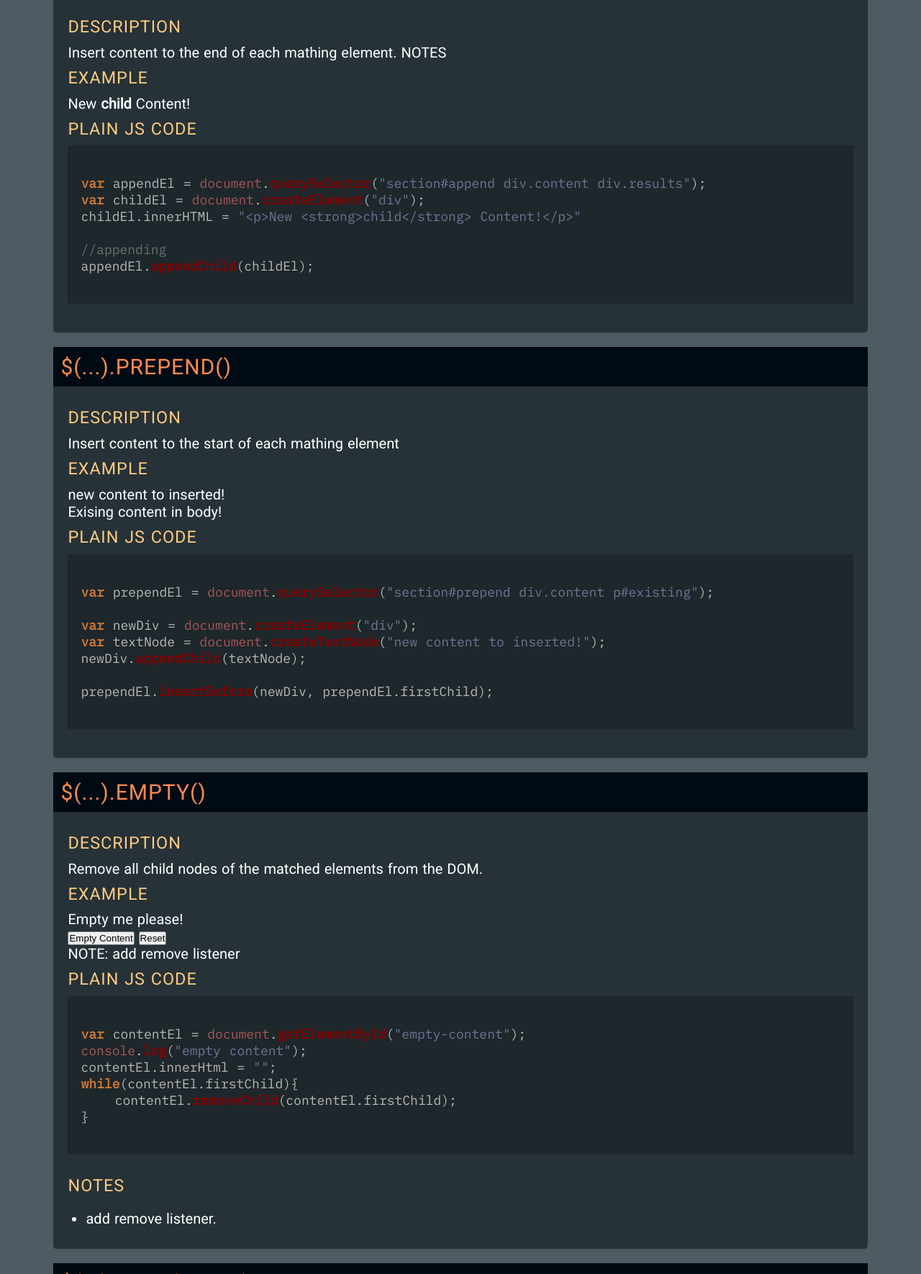
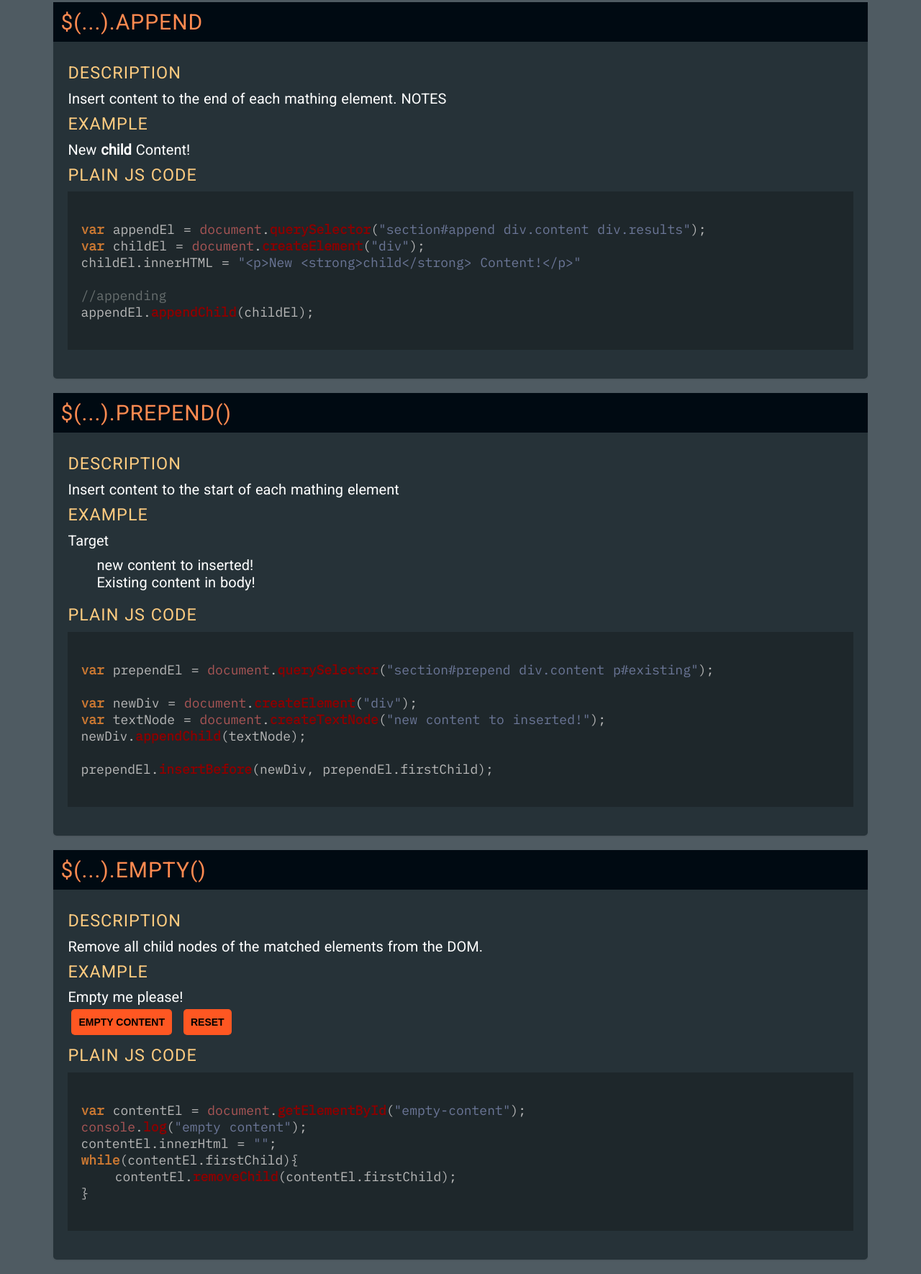
Before and after one commit to omarld/jqueryToPlainJS, a plain HTML site: page index.html in a window 1280 px wide. Shown: the part 1030-2800 px from the top of the page at 72% size. Drawn offline with nearby package versions, Linux system fonts and the light colour scheme.

Commit message:
styling buttons

```diff
--- a/index.html
+++ b/index.html
@@ -38,8 +38,8 @@ if(document.readyState === "complete" || (document.readyState !== "loading" && !
 
             <div class="results">
                 <h3>Example</h3>
-                <p class="retrieve">Who is afraid of the bats?!</p>
-                <span>Copied Content: <p class="sample"></p></span>
+                Source<p class="retrieve tab">Who is afraid of the bats?!</p>
+                Target <p class="sample tab"></p>
             </div>
 
             <h3>Plain JS Code</h3>
@@ -87,7 +87,8 @@ appendEl.appendChild(childEl);
             <h3>Description</h3>
             <span>Insert content to the start of each mathing element</span>
             <h3>Example</h3>
-            <p id="existing">Exising content in body!</p>
+            Target
+            <p id="existing" class="tab">Existing content in body!</p>
             <div class="results"></div>
             <div>
                 <h3>Plain JS Code</h3>
@@ -117,7 +118,6 @@ prependEl.insertBefore(newDiv, prependEl.firstChild);
             <div class="empty-buttons">
                 <button id="clear-me" onclick="utils.emptyContent()">Empty Content</button>
                 <button id="clear-me" onclick="utils.resetEmptyContent()">Reset</button>
-                <p>NOTE: add remove listener</p>
             </div>
             <div class="results">
             </div>
@@ -132,13 +132,7 @@ while(contentEl.firstChild){
 }
                 </code></pre>
             </div>
-            <h3>Notes</h3>
-            <ul>
-                <li>add remove listener.</li>
-            </ul>
         </div>
-
-
     </section>
 
     <section id="attr">
@@ -165,8 +159,7 @@ var resultsEl = document.querySelector("section#attr div#results");
 resultsEl.innerHTML = `&ltp&gt checked: ${checkedAttr} - As Object: ${asObj.name}="${asObj.value}"&lt/p&gt
 
                 </code></pre>
-                <h3>Toggle</h3>
-                    <p>Change property</p>
+                <h3>Toggle Plain JS Code</h3>
                 <pre><code class="language-javascript">
 var el = document.querySelector("div#attributes input#check1");
 el.checked = !el.checked;
@@ -223,8 +216,8 @@ resultsEl.innerHTML = `&ltp&gtLast name = ${lnameValue}&lt/p&gt`;
             <h3>Example</h3>
             <input id="check-event" type="checkbox" checked="checked">
             <label for="check-event">Check me (using event)</label>
+            <button id="btn-check-event-on">Turn On Toggle Event</button>
             <button id="btn-check-event">Toggle</button>
-            <button id="btn-check-event-on">Turn On Toggle Event</button>
             <button id="btn-check-event-off">Turn Off Toggle Event</button>
             <div class="results"></div>
             <div>
@@ -268,7 +261,7 @@ document.getElementById("btn-check-event-off").addEventListener("click", functio
             <h3>Description</h3>
             <span>Toggle display (display or hide) on matched elements.</span>
             <h3>Example</h3>
-            <button id="toggle-image-visibility">Toggle Image Display</button>
+            <button id="toggle-image-visibility">Toggle Image Visibility</button>
             <button id="toggle-image-display">Toggle Image Display</button>
             <div id="image-to-toggle">
                 <img src="http://placekitten.com/200/300" alt="Kitty Image">
--- a/main.js
+++ b/main.js
@@ -77,9 +77,9 @@ var utils = {
         var asObj = el.getAttributeNode("checked");
 
         var resultsEl = document.querySelector("section#attr div.results");
-        resultsEl.innerHTML = `<p> checked: ${checkedAttr} - As Object: ${asObj.name}="${asObj.value}"</p>
-        <div>
-            <p>Can also use 'el.checked' to check for binded property : ${el.checked}</p>
+    resultsEl.innerHTML = `<p class="tab"> initial checked attribute: <span class="accent-color">${checkedAttr}</span> - As Object: {${asObj.name}="${asObj.value}}"</p>
+        <div class="tab">
+            <p>Can also use 'el.checked' to check for binded property: ${el.checked}</p>
         </div>
         `;
     },
--- a/styles.css
+++ b/styles.css
@@ -112,6 +112,51 @@ pre code {
     font-size: 0.9em;
 }
 
+/* button */
+button {
+    display: inline-block;
+    padding: 10px;
+    font-size: 0.7em;
+    text-decoration: none;
+    text-transform: uppercase;
+    background-color: #ff5722;
+    border: 0;
+    border-radius: 5px;
+    color: #000000;
+    font-weight: 600;
+    -webkit-transition: background-color 0.2s, color 0.2s;
+    transition: background-color 0.2s, color 0.2s;
+    margin: 5px;
+}
+
+button:hover {
+    background-color:#ff8159;
+    border-color: tansparent;
+}
+
+button:active {
+    background-color: #de3500;
+    border-color: tansparent;
+}
+
+button:focus {
+    outline:0;
+}
+
 /* pre {
     white-space: pre-line;
 } */
+
+/* UTILS */
+
+.tab {
+    margin: 10px 40px;
+}
+
+.tab-left {
+    margin-left: 40px;
+}
+
+.accent-color {
+    color: #cb7832;
+}
```
